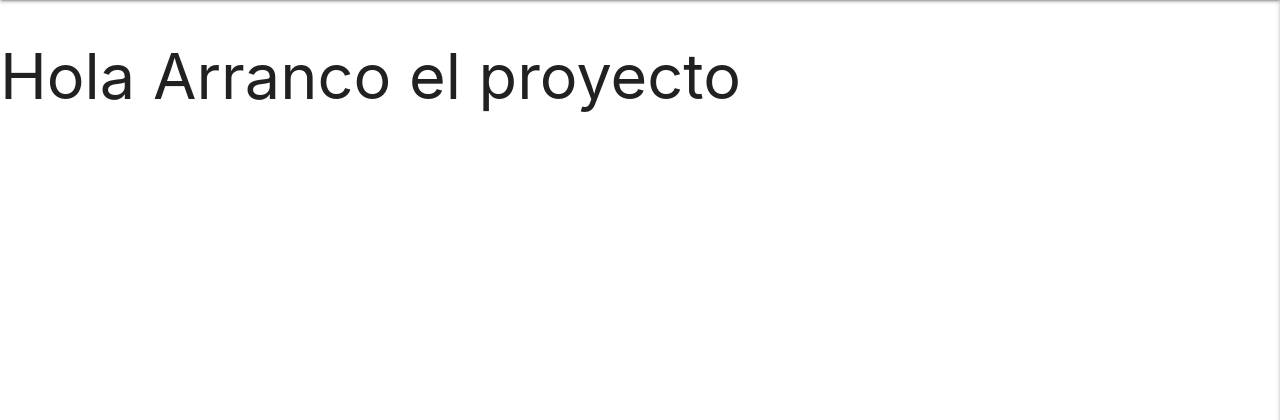
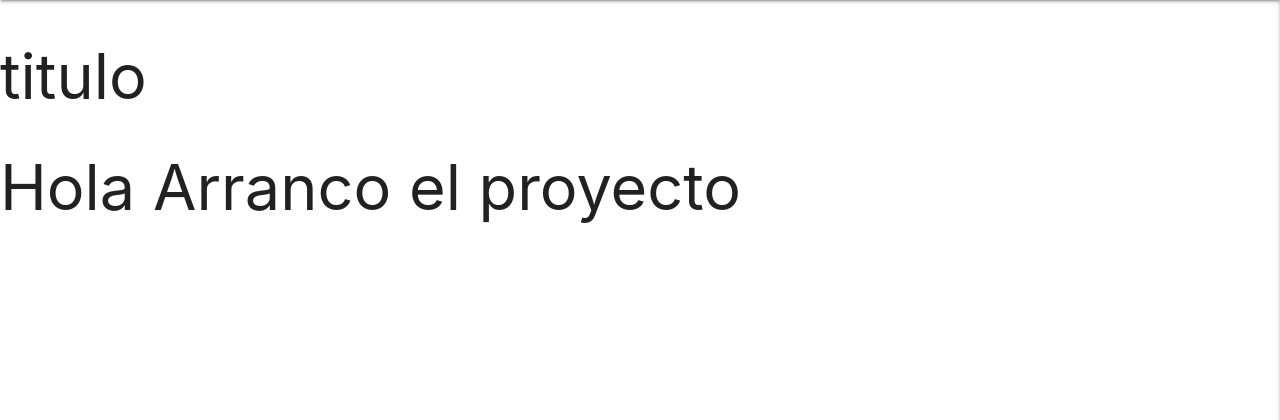
Before and after one commit to ERPOGA/clase_2253, a PHP site: page /sistema.php in a window 1280 px wide. Shown: the part 64-484 px from the top of the page. Run offline with PHP 8.4, Linux system fonts and the light colour scheme.

Commit message:
Update layout.php

```diff
--- a/vistas/layout.php
+++ b/vistas/layout.php
@@ -32,7 +32,7 @@
 		<li><a href="collapsible.html">Javascript</a></li>
 		<li><a href="mobile.html">Mobile</a></li>
 	</ul>
-
+	<h1> titulo </h1>
 	<div class="fixed-action-btn toolbar direction-top active" style="transition: transform 0.2s cubic-bezier(0.55, 0.085, 0.68, 0.53) 0s, background-color 0s linear 0.2s; text-align: center; width: 100%; bottom: 0px; left: 0px; overflow: hidden; background-color: rgb(244, 67, 54);">
 		<a class="btn-floating btn-large red" style="transition: transform 0.2s ease 0s; overflow: visible;">
 			<i class="large material-icons">mode_edit</i>
```
